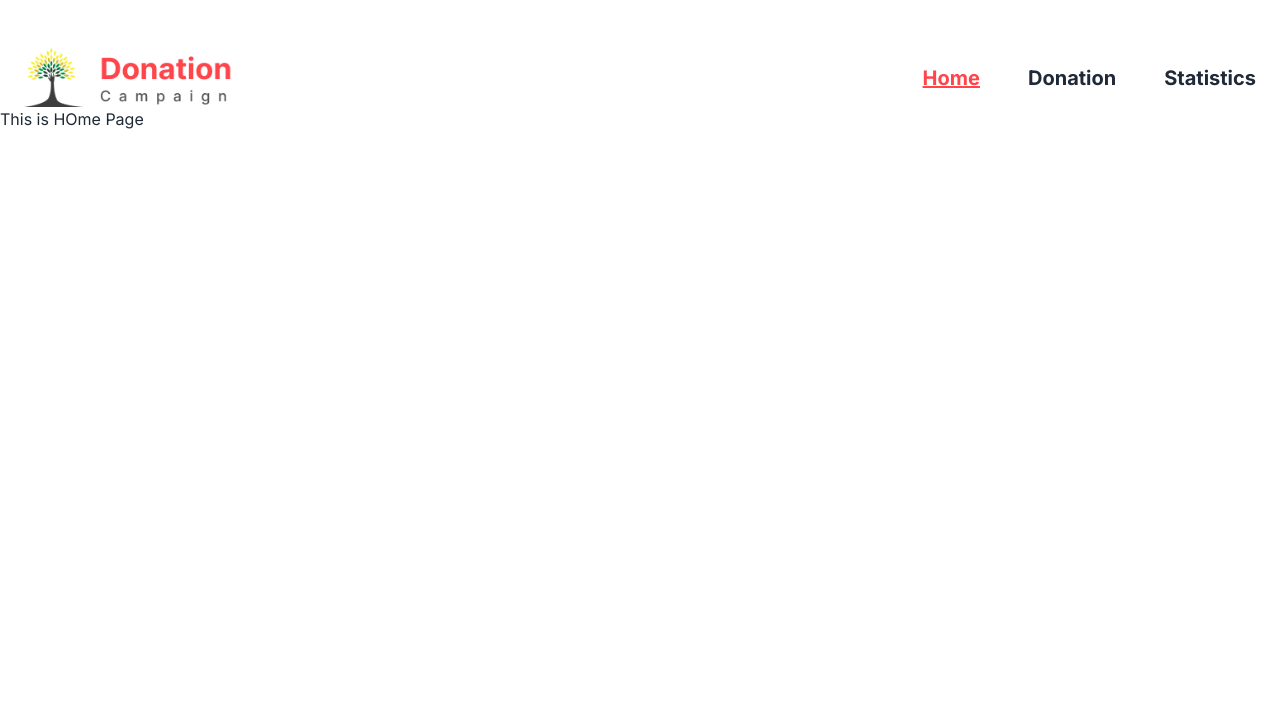
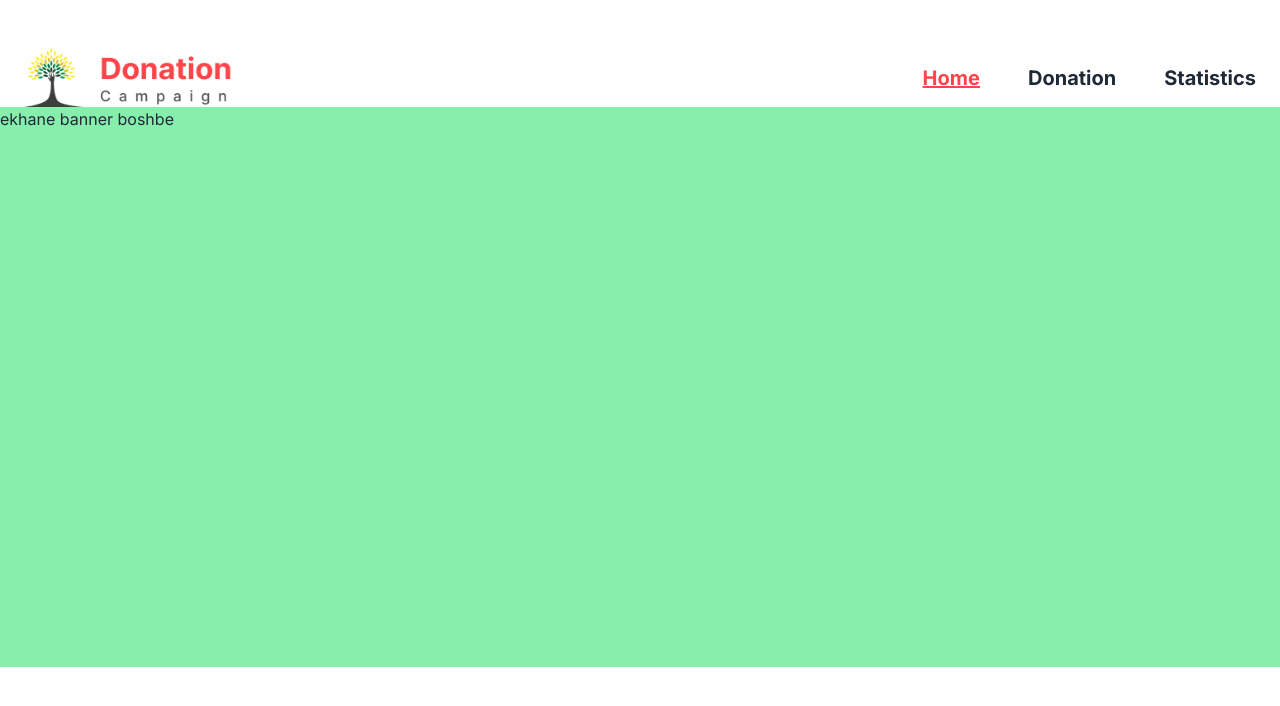
Before and after one commit to mdnoble1/donation-campaign, a React (Vite) app: page / in a window 1280 px wide. Shown: the top 706 px of the page. Built offline with nearby package versions, Linux system fonts and the light colour scheme.

Commit message:
fetched donationData from api

```diff
--- a/src/Pages/Home/Home.jsx
+++ b/src/Pages/Home/Home.jsx
@@ -1,7 +1,15 @@
+import { useLoaderData } from "react-router-dom";
+import Cards from "../../components/Cards/Cards";
+import Banner from "../../components/Header/Banner/Banner";
+
 const Home = () => {
+
+    const donationData = useLoaderData();
+
     return (
         <div>
-            <h2>This is HOme Page</h2>
+            <Banner></Banner>
+            <Cards donationData={donationData.campaigns}></Cards>
         </div>
     );
 };
--- a/src/Router/Route.jsx
+++ b/src/Router/Route.jsx
@@ -12,7 +12,8 @@ const myCreatedRoute = createBrowserRouter([
         children: [
             {
                 path: "/",
-                element: <Home></Home>
+                element: <Home></Home>,
+                loader: () => fetch('/data.json')
             },
 
             {
--- /dev/null
+++ b/src/components/Cards/Cards.jsx
@@ -0,0 +1,12 @@
+/* eslint-disable react/prop-types */
+const Cards = ({donationData}) => {
+    return (
+        <div>
+            {
+                donationData.map(donation => console.log(donation))
+            }
+        </div>
+    );
+};
+
+export default Cards;
--- /dev/null
+++ b/src/components/Header/Banner/Banner.jsx
@@ -0,0 +1,9 @@
+const Banner = () => {
+    return (
+        <div className="bg-green-300 h-[70vh]">
+            <h2>ekhane banner boshbe</h2>
+        </div>
+    );
+};
+
+export default Banner;
```
